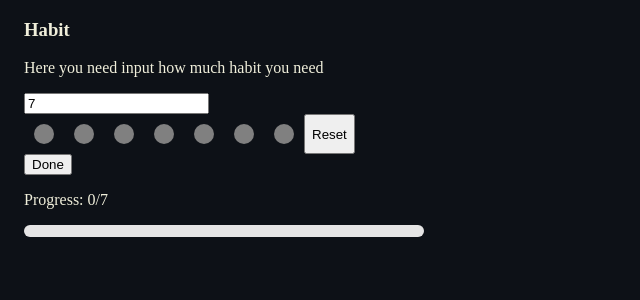
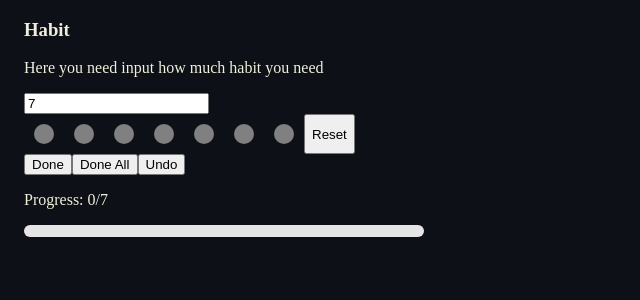
Before and after one commit to Totemy/habit_app, a Vue app in the folder habit-app/: page / in a window 1280 px wide. Shown: the top 300 px of the page, without its empty margins (0-640 px from the left). Built offline with nearby package versions, Linux system fonts and the light colour scheme.

Commit message:
Added function done all and undo

```diff
--- a/habit-app/src/components/HabitCart.vue
+++ b/habit-app/src/components/HabitCart.vue
@@ -9,6 +9,8 @@ const {
     progressPercent,
     done,
     reset,
+    doneAll,
+    undo,
 } = useHabit()
 </script>
 <template>
@@ -26,6 +28,8 @@ const {
             <button @click="reset">Reset</button>
         </div>
         <button @click="done">Done</button>
+        <button @click="doneAll">Done All</button>
+        <button @click="undo">Undo</button>
         <p>Progress: {{ progressCount }}</p>
 
         <div class="progress">
--- a/habit-app/src/composables/useHabit.ts
+++ b/habit-app/src/composables/useHabit.ts
@@ -63,7 +63,7 @@ export function useHabit() {
     }
 
     // checked all habit in pull
-    const doneAll = () => {
+    const doneSuccessively = () => {
         const index = habit.value.findIndex((i) => !i.isChecked)
 
         if (index !== -1) {
@@ -71,14 +71,29 @@ export function useHabit() {
         }
     }
 
+    const doneAll = () => {
+        habit.value.forEach((item) => {
+            item.isChecked = true
+        })
+    }
+
+    const undo = () => {
+        const index = habit.value.map((i) => i.isChecked).lastIndexOf(true)
+
+        if (index !== -1) {
+            habit.value[index].isChecked = false
+        }
+    }
     return {
         habit,
         countItems,
         handleClick,
         done,
+        doneAll,
+        doneSuccessively,
         progressPercent,
         progressCount,
         reset,
-        doneAll,
+        undo,
     }
 }
```
